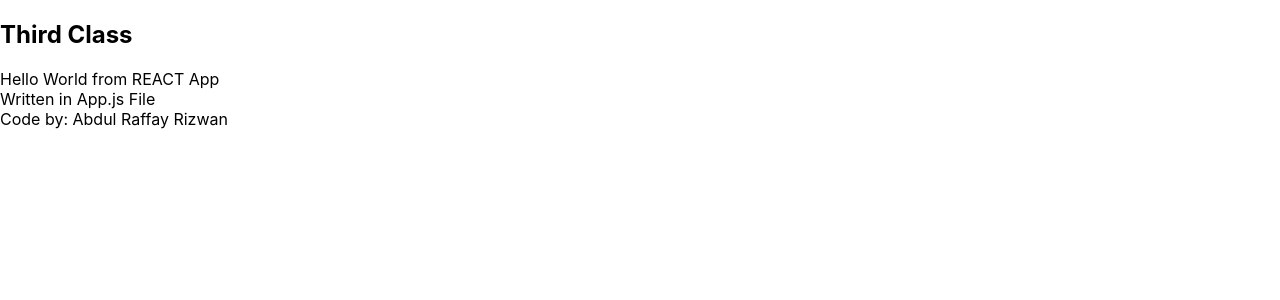
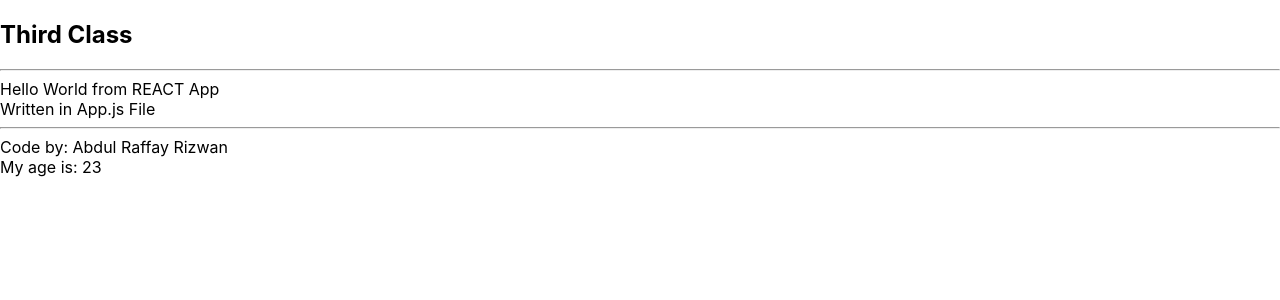
Before and after one commit to zaimeali/Bootcamp2020-3rdClass, a React (Create React App) app: page / in a window 1280 px wide. Shown: the top 300 px of the page. Built offline with nearby package versions, Linux system fonts and the light colour scheme.

Commit message:
Sending more than one props

```diff
--- a/src/App.js
+++ b/src/App.js
@@ -5,9 +5,12 @@ function App(props) {
   return (
     <div>
       <div><h2>Third Class</h2></div>
+      <hr/>
       <div>Hello World from REACT App</div>
       <div>Written in App.js File</div>
+      <hr/>
       <div>Code by: {props.name}</div>
+      <div>My age is: {props.age}</div>
     </div>
   );
 }
--- a/src/index.js
+++ b/src/index.js
@@ -6,6 +6,6 @@ import App from './App';
 ReactDOM.render(
   // React.createElement('h1', null, "h1 tag created by React.createElement"),
   // React.createElement('h1', null, React.createElement('span', null, "Span nested in h1")),
-  <App name="Abdul Raffay Rizwan" />,
+  <App name="Abdul Raffay Rizwan" age="23" />,
   document.getElementById('root')
 );
```
